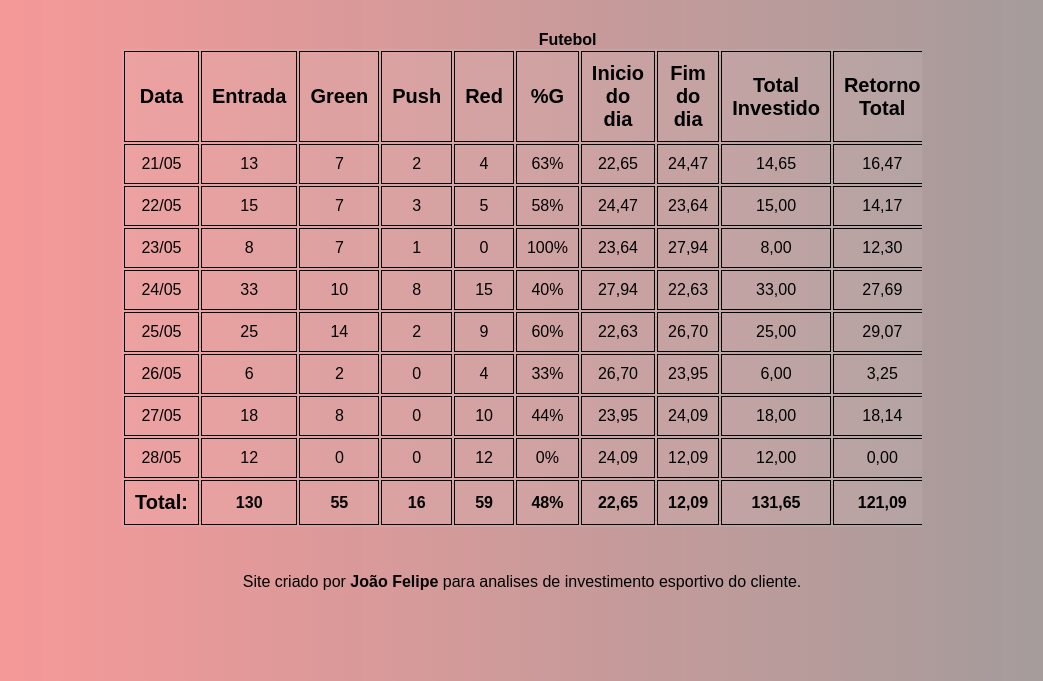
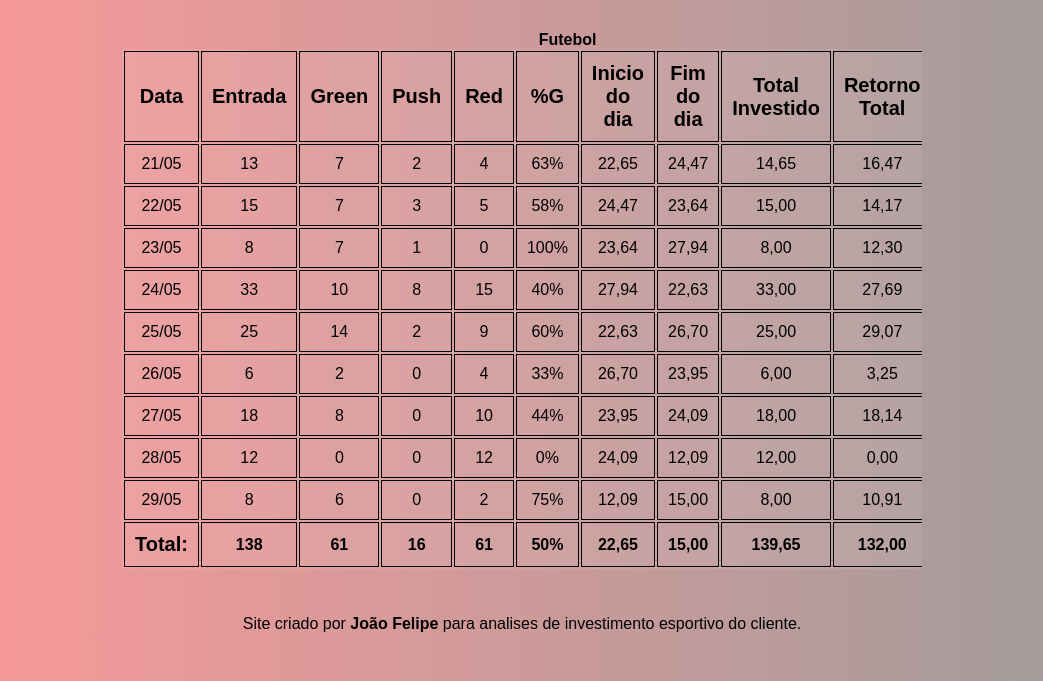
Before and after one commit to joaofelipecode/Relatorio, a plain HTML site: page index.html in a window 1280 px wide. Shown: the part 119-800 px from the top of the page, without its empty margins (118-1161 px from the left). Drawn offline with Linux system fonts and the light colour scheme.

Commit message:
atualização:29/05

```diff
--- a/index.html
+++ b/index.html
@@ -137,20 +137,33 @@
                                     <td>0,00</td>
                                     <td>-12,00</td>
                                 </tr>
+                                <tr>
+                                    <td>29/05</td>
+                                    <td>8</td>
+                                    <td>6</td>
+                                    <td>0</td>
+                                    <td>2</td>
+                                    <td id="porc">75%</td>
+                                    <td>12,09</td>
+                                    <td>15,00</td>
+                                    <td>8,00</td>
+                                    <td>10,91</td>
+                                    <td>2,91</td>
+                                </tr>
                             </tbody>
                             <tfoot>
                                 <tr>
                                     <th id="txt">Total:</th>
-                                    <td id="total">130</td>
-                                    <td id="total">55</td>
+                                    <td id="total">138</td>
+                                    <td id="total">61</td>
                                     <td id="total">16</td>
-                                    <td id="total">59</td>
-                                    <td id="total">48%</td>
+                                    <td id="total">61</td>
+                                    <td id="total">50%</td>
                                     <td id="total">22,65</td>
-                                    <td id="total">12,09</td>
-                                    <td id="total">131,65</td>
-                                    <td id="total">121,09</td>
-                                    <td id="total">-10,56</td>
+                                    <td id="total">15,00</td>
+                                    <td id="total">139,65</td>
+                                    <td id="total">132,00</td>
+                                    <td id="total">-7,65</td>
                                 </tr>
                             </tfoot>
                         </table>
```
